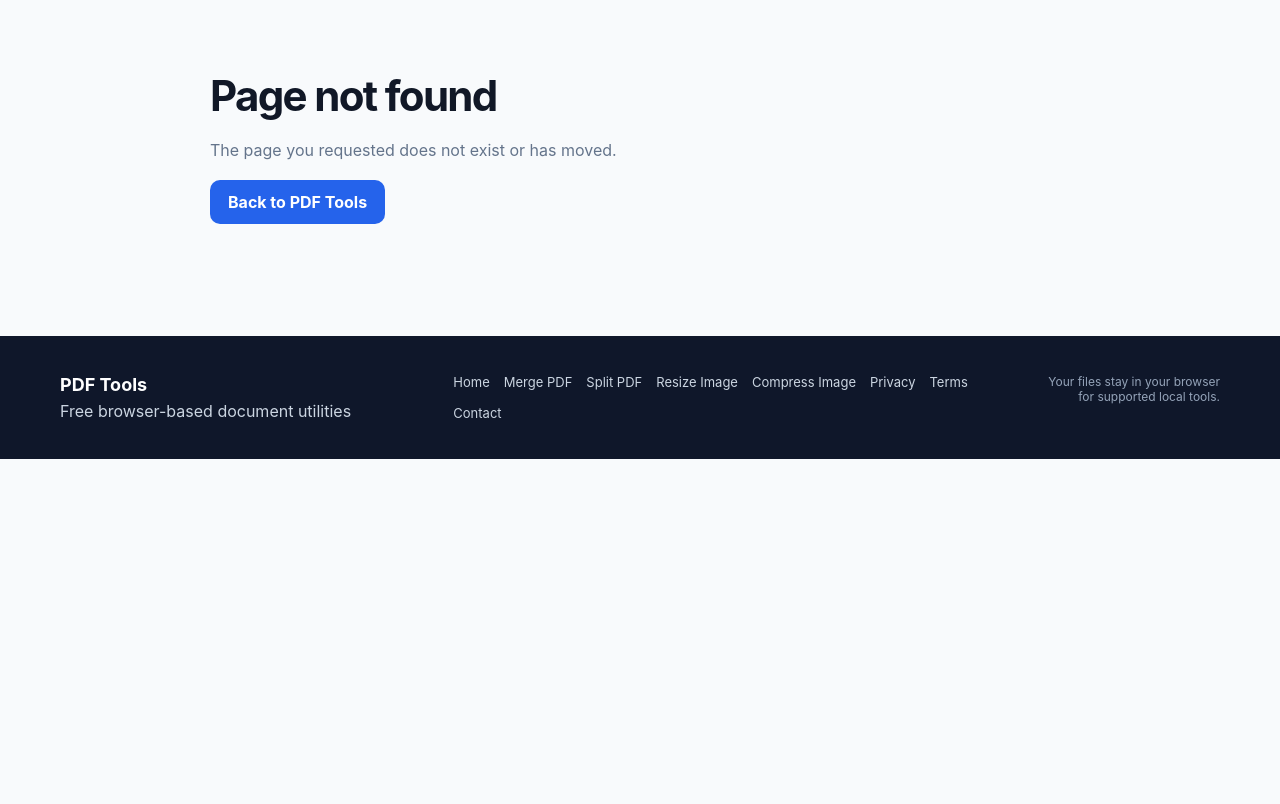
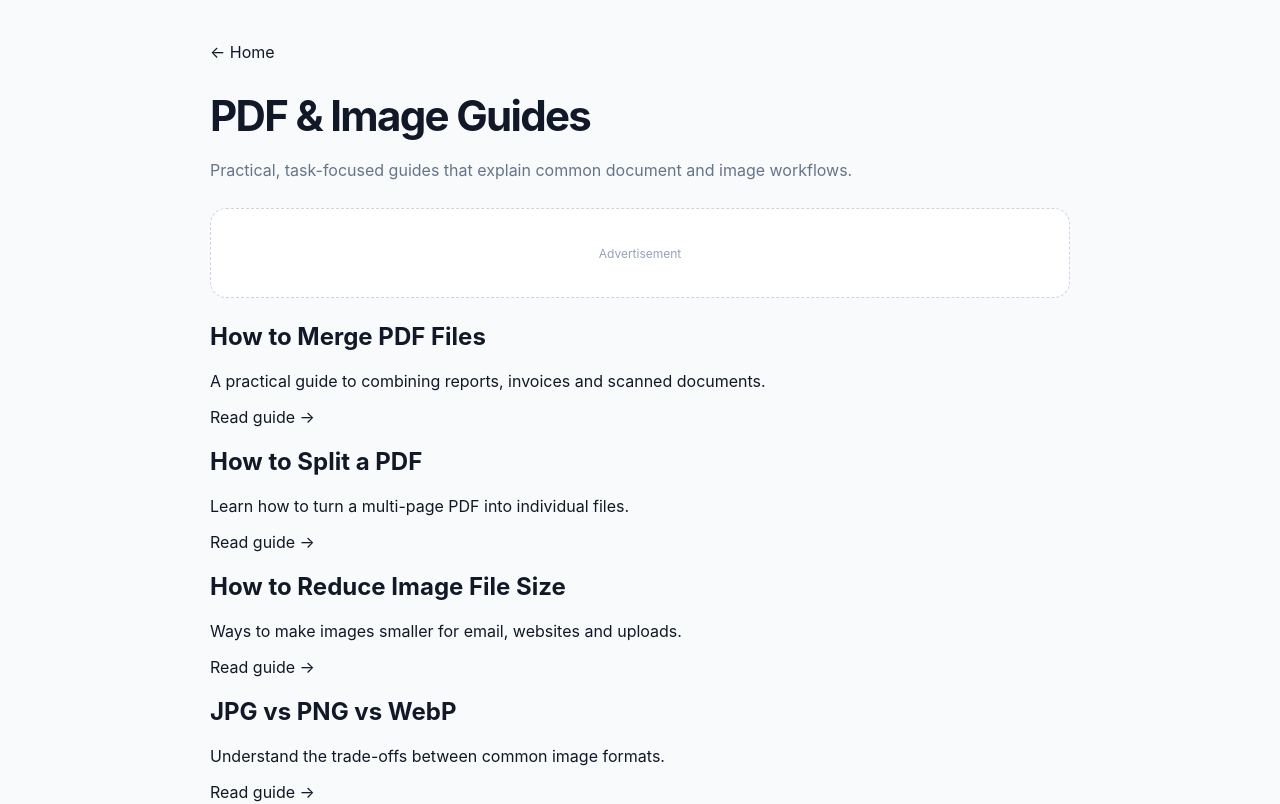
Before and after one commit to yiminggod1/pdf-tools, a Next.js app: page /pdf-tools/guides in a window 1280 px wide. Before the commit this address had no page. Shown: the top 804 px of the page. Built offline with nearby package versions, Linux system fonts and the light colour scheme.

Commit message:
Build SEO guide content cluster and traffic entrances

```diff
--- /dev/null
+++ b/app/guides/page.tsx
@@ -0,0 +1,4 @@
+import Link from "next/link";import AdSlot from "../../components/AdSlot";
+const guides=[["How to Merge PDF Files","A practical guide to combining reports, invoices and scanned documents.","/guides/how-to-merge-pdf/"],["How to Split a PDF","Learn how to turn a multi-page PDF into individual files.","/guides/how-to-split-pdf/"],["How to Reduce Image File Size","Ways to make images smaller for email, websites and uploads.","/guides/reduce-image-file-size/"],["JPG vs PNG vs WebP","Understand the trade-offs between common image formats.","/guides/jpg-png-webp/"],["How to Extract Pages from a PDF","Create a smaller PDF containing only the pages you need.","/guides/extract-pdf-pages/"],["How to Prepare Images for a PDF","Resize and convert images before putting them into a document.","/guides/prepare-images-for-pdf/"]];
+export const metadata={title:"PDF & Image Guides",description:"Practical guides for common PDF and image workflows."};
+export default function Page(){return <main className="toolpage"><a href="/">← Home</a><h1>PDF & Image Guides</h1><p className="lead">Practical, task-focused guides that explain common document and image workflows.</p><AdSlot/><div className="guidegrid">{guides.map(([t,d,u])=><Link href={u} className="guidecard" key={t}><h2>{t}</h2><p>{d}</p><span>Read guide →</span></Link>)}</div><AdSlot/></main>}
```
